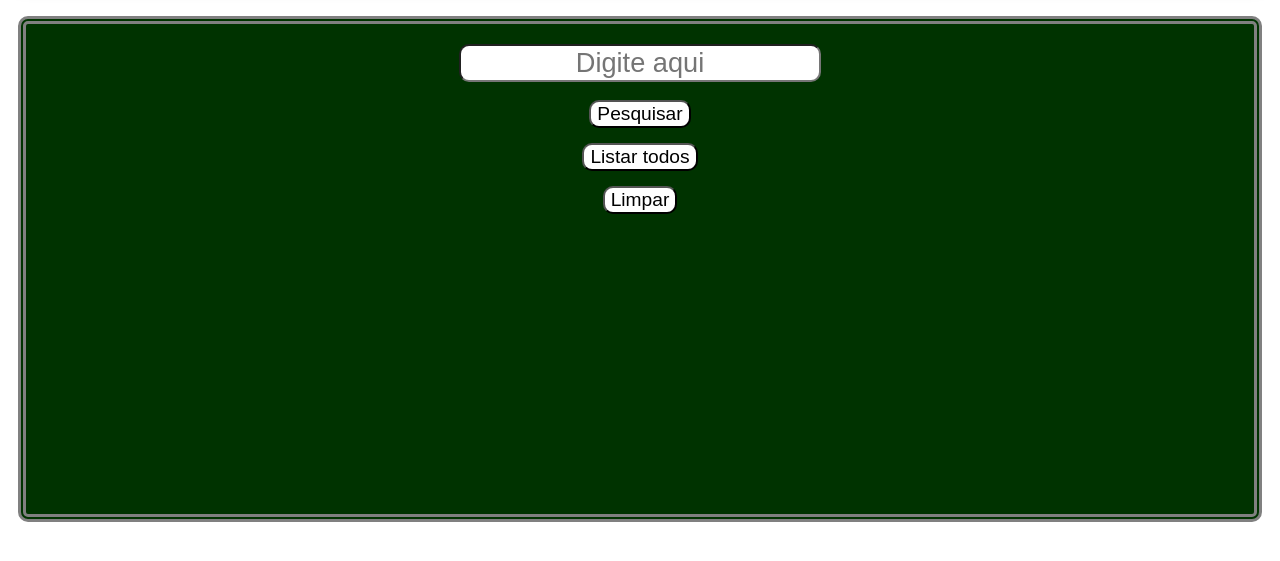
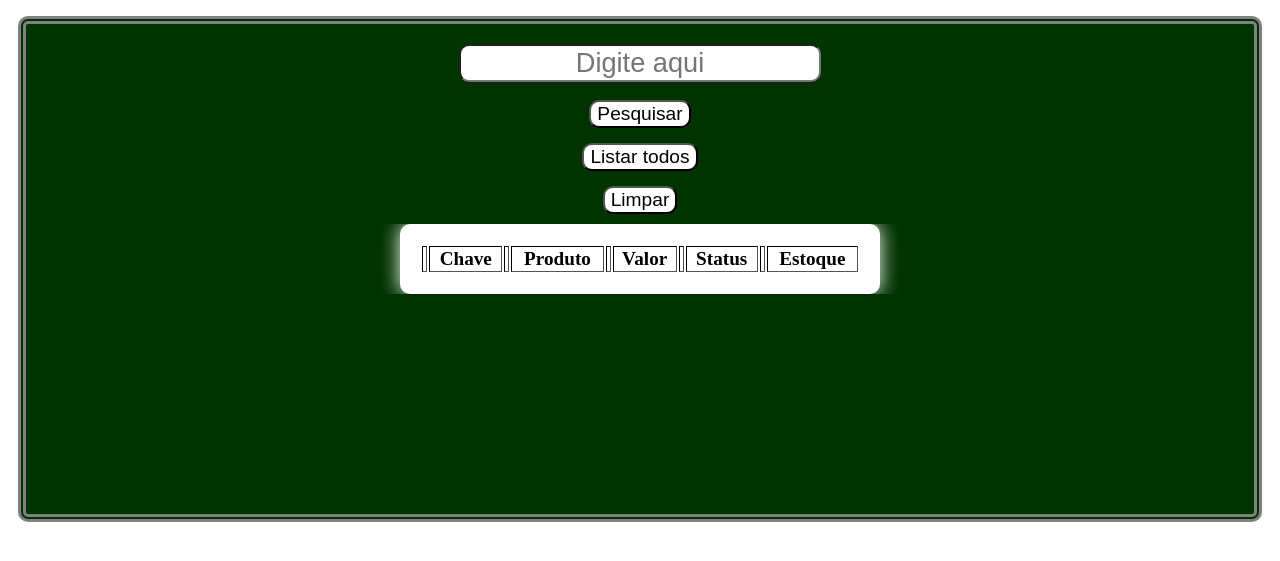
Before and after one commit to luantoni/teste-de-requisicao, a plain HTML site: page dist/index.html in a window 1280 px wide. Shown: the part 119-680 px from the top of the page. Drawn offline with Linux system fonts and the light colour scheme.

Commit message:
Pequenos ajustes tabela

```diff
--- a/dist/index.html
+++ b/dist/index.html
@@ -23,6 +23,15 @@
 		</div>
 		<button id="botaolimpar" onclick="limpa()">Limpar</button>
 		<div id="conteudo">
+		<table border="1">
+			<tr id="tabela" >
+			<td><th>Chave</th></td>
+			<td><th>Produto</th></td>
+			<td><th>Valor</th></td>
+			<td><th>Status</th></td>
+			<td><th>Estoque</th></td>
+			</tr>
+			</table>
 		</div>
 	</div>
 </body>
--- a/dist/javascript.js
+++ b/dist/javascript.js
@@ -2,6 +2,7 @@ var url;
 	function todos(){
 		lista=2;
 		url= "http://192.168.1.109:8080/list";
+		document.getElementById("chave").value = "Todos os itens";
 		assyncRequest(lista);
 	}
 
@@ -32,7 +33,8 @@ var url;
 		xmlhttp.onreadystatechange = function (){
 			if (xmlhttp.readyState == 4 && xmlhttp.status == 200){
 				var myArr = JSON.parse(xmlhttp.responseText);
-					estoque(myArr, lista);
+					/*estoque(myArr, lista);*/
+					document.getElementById("tabela").innerHTML = xmlhttp.responseText;
 			}
 		};
 
```
